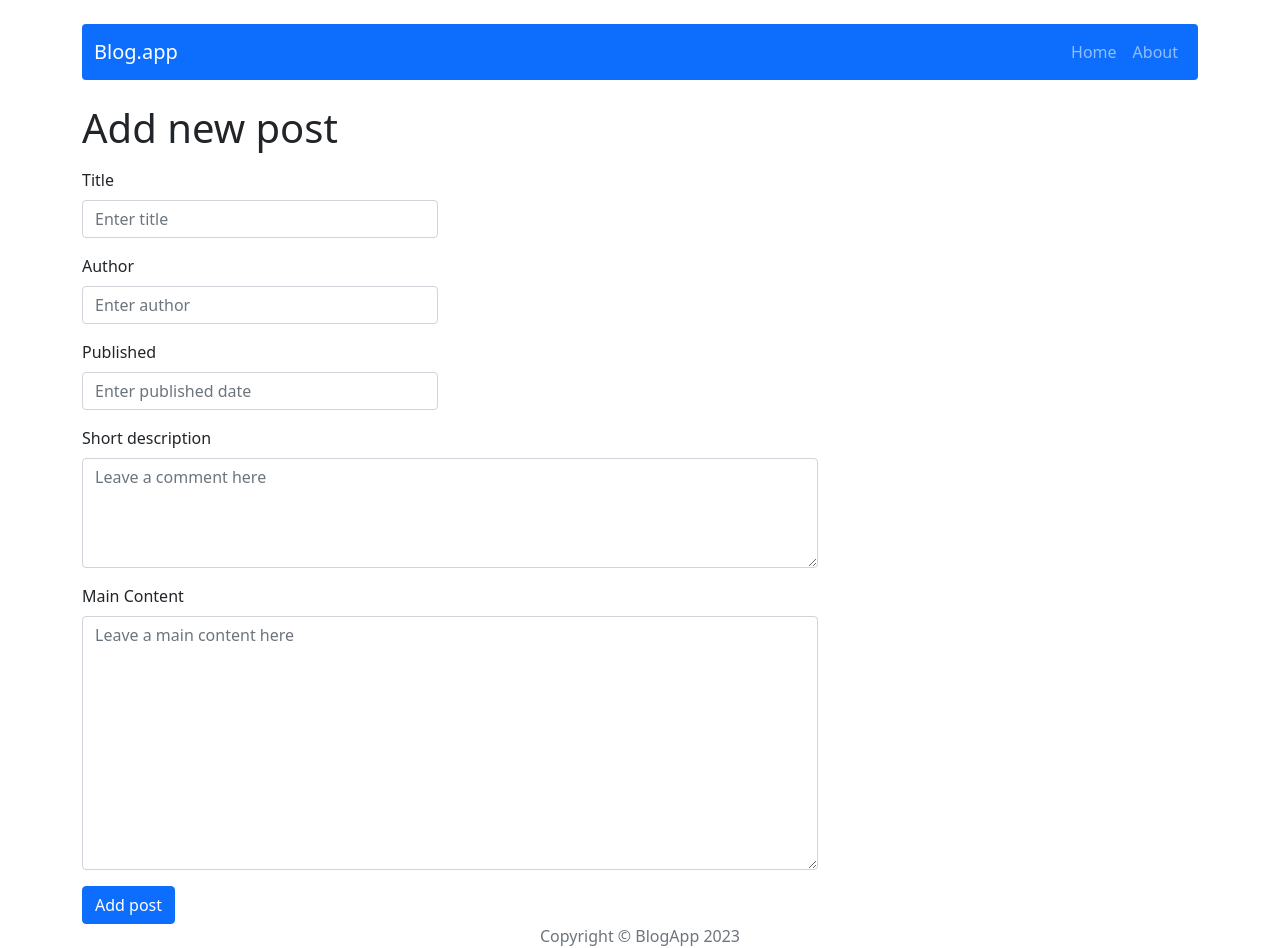
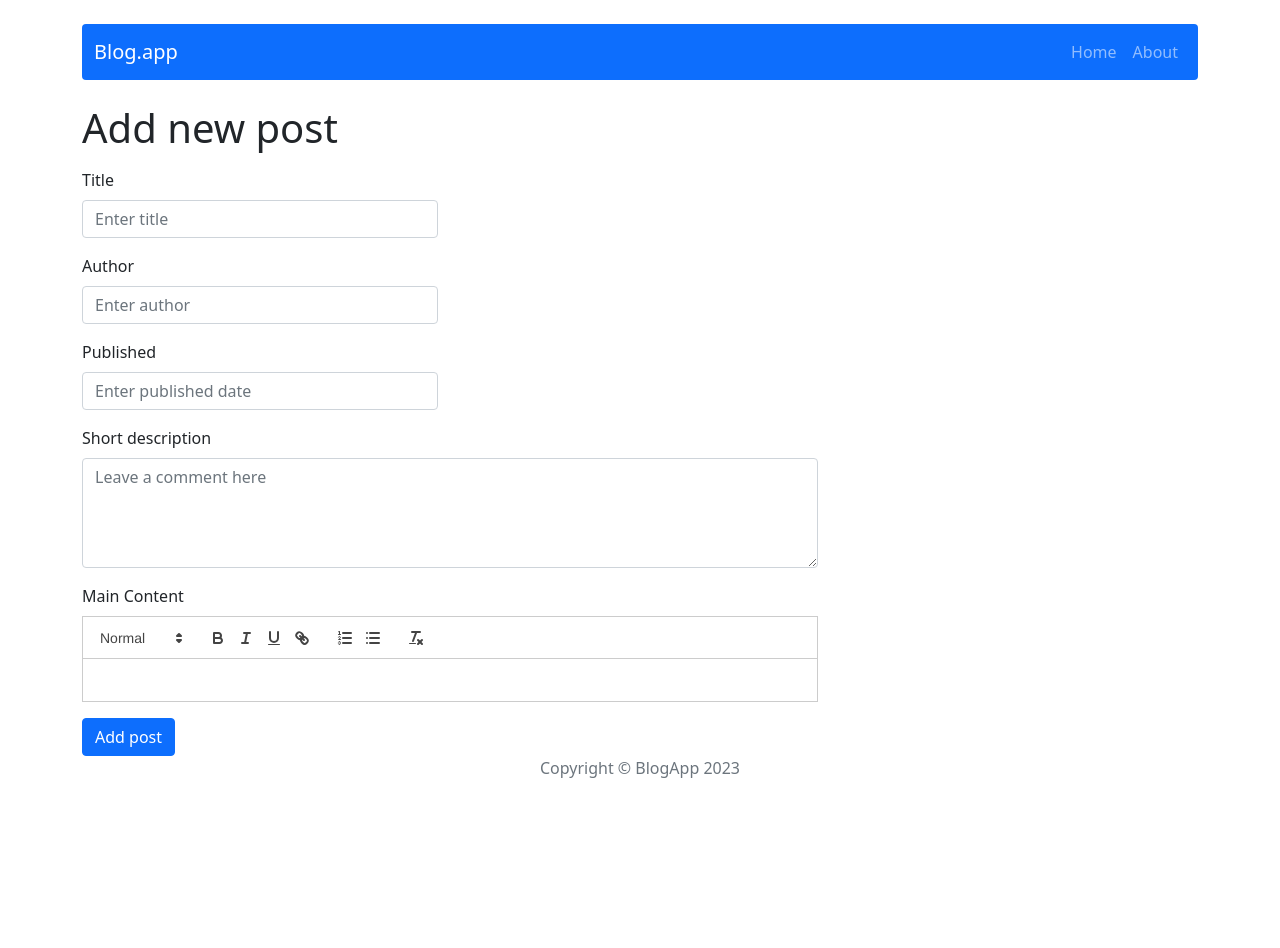
Before and after one commit to walldy-0/react-blog-app, a React (Create React App) app: page /post/add in a window 1280 px wide. After the commit the page ends 800 px from the top, so only its background shows below. Built offline with nearby package versions, Linux system fonts and the light colour scheme.

Commit message:
Replace textarea by ReactQuill component

```diff
--- a/package.json
+++ b/package.json
@@ -12,6 +12,7 @@
     "react": "^18.2.0",
     "react-bootstrap": "2.0",
     "react-dom": "^18.2.0",
+    "react-quill": "^2.0.0",
     "react-redux": "7.2.6",
     "react-router-dom": "6.0.1",
     "react-scripts": "5.0.1",
--- a/src/components/features/Post/Post.js
+++ b/src/components/features/Post/Post.js
@@ -38,7 +38,7 @@ const Post = props => {
             <strong>Author:&nbsp;</strong>{props.post.author}<br />
             <strong>Published:&nbsp;</strong>{props.post.publishedDate}
           </Card.Text>
-          <Card.Text>{props.isSingleMode ? props.post.content : props.post.shortDescription}</Card.Text>
+          <Card.Text dangerouslySetInnerHTML={{ __html: props.isSingleMode ? props.post.content : props.post.shortDescription }}></Card.Text>
           {
             !props.isSingleMode && <Button variant='primary' as={NavLink} to={'/post/' + props.post.id}>Read more</Button>
           }
--- a/src/components/features/PostForm/PostForm.js
+++ b/src/components/features/PostForm/PostForm.js
@@ -1,8 +1,10 @@
 import { Form, Button, Row, Col } from "react-bootstrap";
-import { useState } from "react";
+import React, { useState } from "react";
 import { useDispatch } from "react-redux";
 import { addPost, editPost } from "../../../redux/postsRedux";
 import { useNavigate } from 'react-router-dom';
+import ReactQuill from "react-quill";
+import 'react-quill/dist/quill.snow.css';
 
 const PostForm = props => {
 
@@ -59,7 +61,7 @@ const PostForm = props => {
       <Row className="mt-3">
         <Form.Group as={Col} md={8} controlId="postContent">
           <Form.Label>Main Content</Form.Label>
-          <Form.Control as="textarea" rows="10" value={content} onChange={e => setContent(e.target.value)} placeholder="Leave a main content here"></Form.Control>
+          <ReactQuill theme="snow" value={content} onChange={setContent} />
         </Form.Group>
       </Row>
         <Button className="mt-3" variant="primary" type="submit">
```
Also changed, not shown: 1 other file (tests, documents, lock files or other folders).
